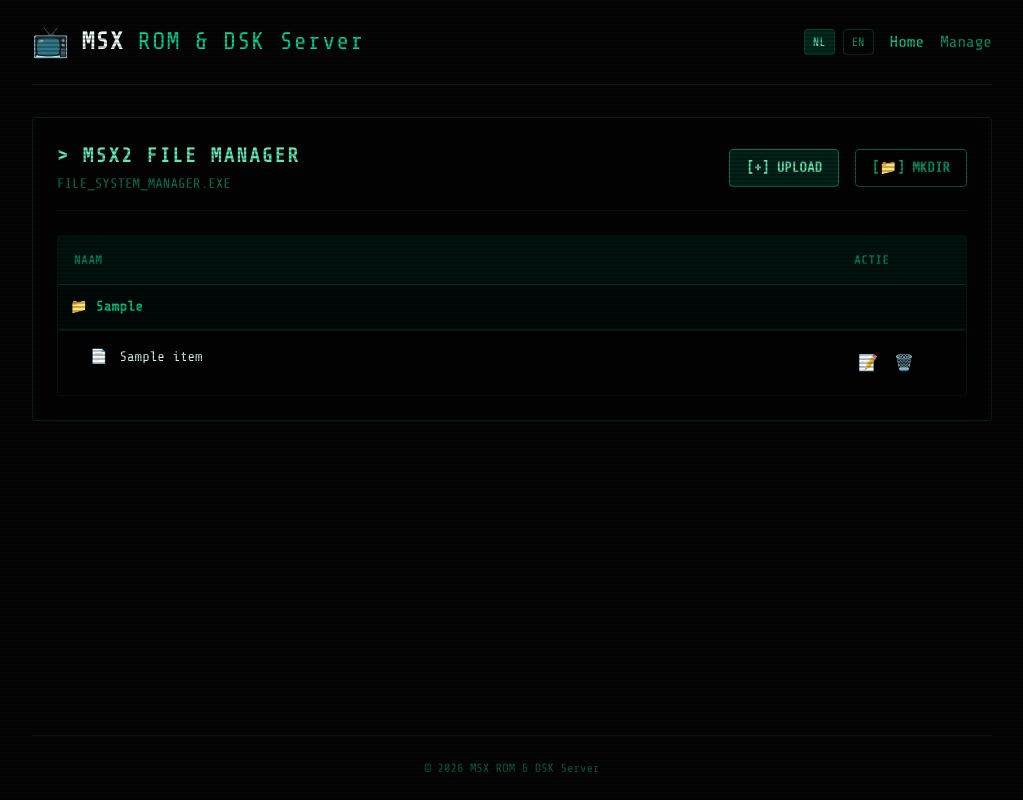
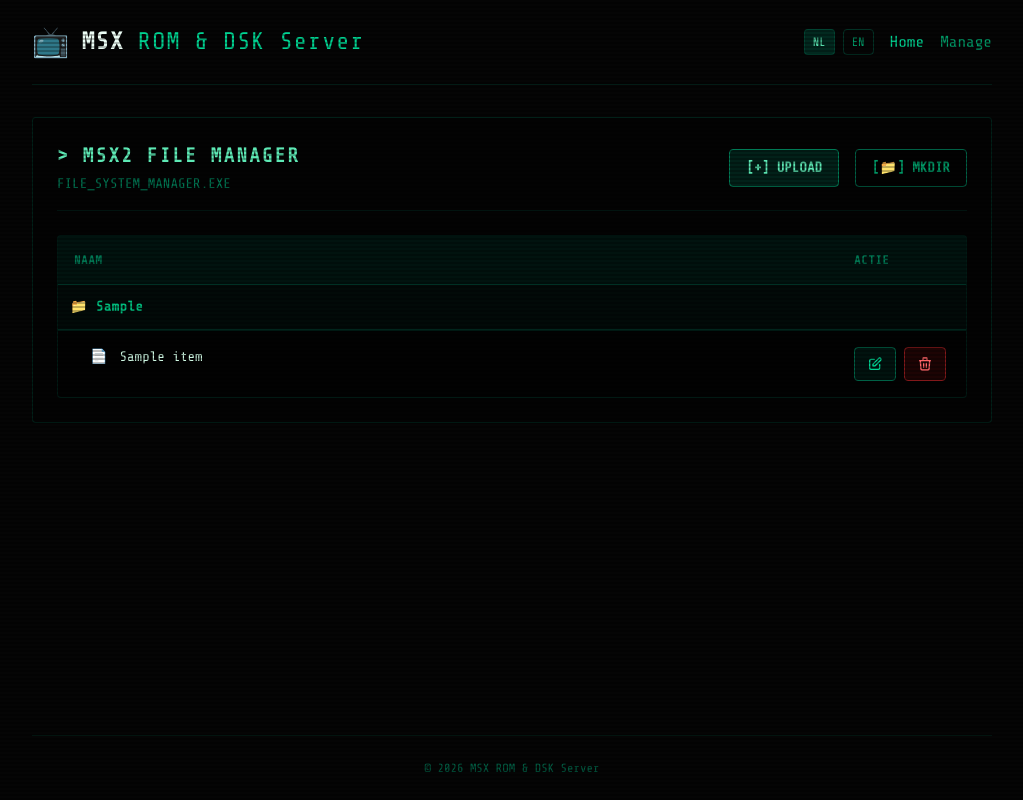
Before and after one commit to Pax-nl/msx-flask, a Flask app: template templates/manage.html in a window 1280 px wide. Shown: the whole page, without its empty margins (128-1151 px from the left). Run offline with Flask 3, Linux system fonts and the light colour scheme; the template is opened without the code that fills it: most values are stand-ins (such as "Sample title", 1, 10 or a date in 2020).

Commit message:
Update manage page action buttons style and icons for consistency

```diff
--- a/templates/manage.html
+++ b/templates/manage.html
@@ -54,10 +54,18 @@
                         </td>
                         <td class="p-4">
                             <div class="flex gap-2">
-                                <button class="rename-trigger text-emerald-600 hover:text-emerald-300 p-1 rounded transition-colors"
-                                        data-path="{{ item.path }}" title="{{ _('rename_title') }}">📝</button>
-                                <button class="delete-trigger text-red-900 hover:text-red-400 p-1 rounded transition-colors"
-                                        data-path="{{ item.path }}" title="{{ _('delete_title') }}">🗑️</button>
+                                <button class="rename-trigger inline-flex items-center justify-center px-3 py-2 bg-emerald-950/40 border border-emerald-800 text-emerald-400 hover:bg-emerald-800 hover:text-emerald-50 transition-colors rounded-sm text-sm font-bold uppercase cursor-pointer"
+                                        data-path="{{ item.path }}" title="{{ _('rename_title') }}">
+                                    <svg class="w-4 h-4" fill="none" stroke="currentColor" viewBox="0 0 24 24" xmlns="http://www.w3.org/2000/svg">
+                                        <path stroke-linecap="round" stroke-linejoin="round" stroke-width="2" d="M11 5H6a2 2 0 00-2 2v11a2 2 0 002 2h11a2 2 0 002-2v-5m-1.414-9.414a2 2 0 112.828 2.828L11.828 15H9v-2.828l8.586-8.586z"></path>
+                                    </svg>
+                                </button>
+                                <button class="delete-trigger inline-flex items-center justify-center px-3 py-2 bg-red-950/40 border border-red-900 text-red-400 hover:bg-red-900 hover:text-red-50 transition-colors rounded-sm text-sm font-bold uppercase cursor-pointer"
+                                        data-path="{{ item.path }}" title="{{ _('delete_title') }}">
+                                    <svg class="w-4 h-4" fill="none" stroke="currentColor" viewBox="0 0 24 24" xmlns="http://www.w3.org/2000/svg">
+                                        <path stroke-linecap="round" stroke-linejoin="round" stroke-width="2" d="M19 7l-.867 12.142A2 2 0 0116.138 21H7.862a2 2 0 01-1.995-1.858L5 7m5 4v6m4-6v6m1-10V4a1 1 0 00-1-1h-4a1 1 0 00-1 1v3M4 7h16"></path>
+                                    </svg>
+                                </button>
                             </div>
                         </td>
                     </tr>
```
